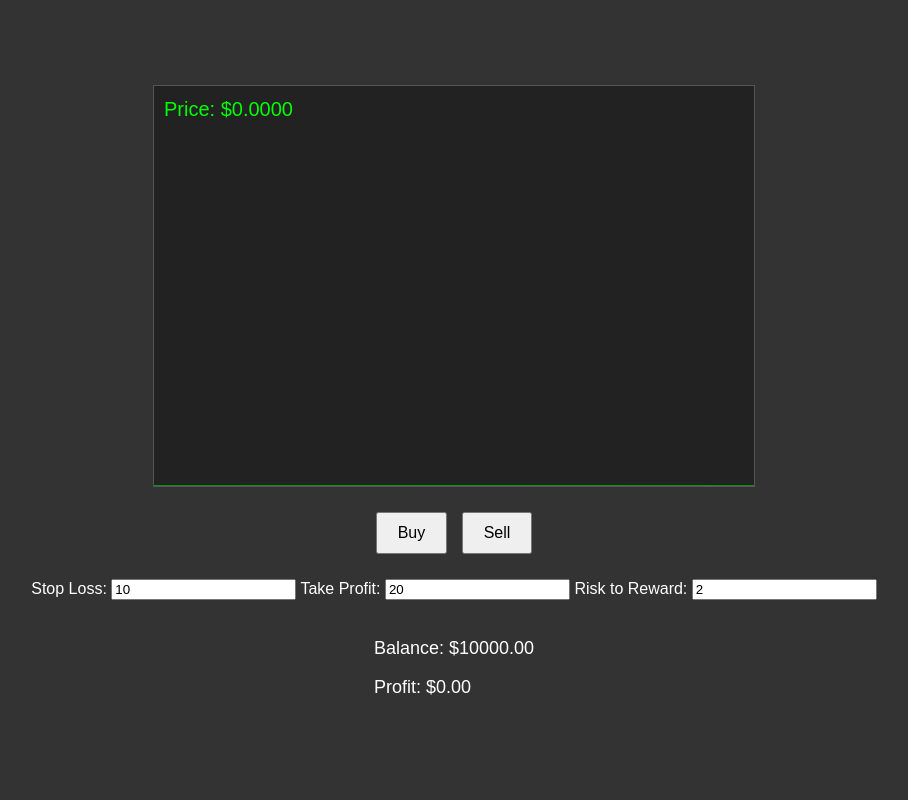
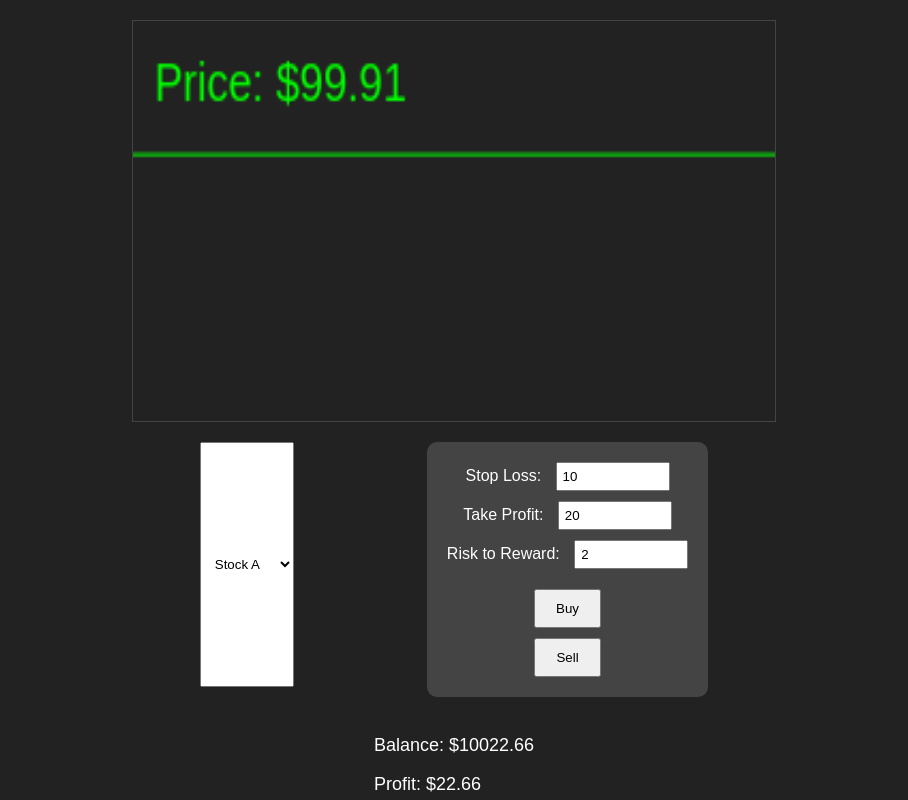
Before and after one commit to SuessVilliano/TradeGame, a plain HTML site: page index.html in a window 1280 px wide. Both pictures are taken after a click on the button "Buy". Shown: the top 800 px of the page, without its empty margins (186-1094 px from the left). Drawn offline with Linux system fonts and the light colour scheme; no server answers.

Commit message:
Update index.html

```diff
--- a/index.html
+++ b/index.html
@@ -3,59 +3,138 @@
 <head>
     <meta charset="UTF-8">
     <meta name="viewport" content="width=device-width, initial-scale=1.0">
-    <title>TradeMaster: Real-Time Trading Simulation</title>
+    <title>TradeMaster: Trading Simulation Dashboard</title>
     <style>
         body, html {
             margin: 0;
             padding: 0;
             font-family: Arial, sans-serif;
-            background-color: #333;
+            background-color: #222;
             color: white;
             display: flex;
-            justify-content: center;
+            flex-direction: column;
             align-items: center;
             height: 100vh;
+        }
+        #dashboard {
+            display: flex;
             flex-direction: column;
+            align-items: center;
+            width: 80%;
+            margin-top: 20px;
+        }
+        #chartArea {
+            width: 100%;
+            height: 400px;
+            background-color: #333;
+            border: 1px solid #444;
+            position: relative;
         }
         canvas {
+            width: 100%;
+            height: 100%;
             background-color: #222;
-            border: 1px solid #555;
         }
-        .controls, .smart-panel {
+        .controls {
+            display: flex;
+            justify-content: space-around;
+            width: 100%;
             margin-top: 20px;
         }
-        button {
+        .trade-panel {
+            display: flex;
+            flex-direction: column;
+            align-items: center;
+            background-color: #444;
+            padding: 20px;
+            border-radius: 10px;
+        }
+        .trade-panel label {
+            margin-bottom: 10px;
+        }
+        .trade-panel input {
+            width: 100px;
+            padding: 5px;
+            margin-left: 10px;
+        }
+        .trade-panel button {
             padding: 10px 20px;
-            margin: 5px;
-            font-size: 16px;
+            margin-top: 10px;
         }
         .stats {
             margin-top: 20px;
             font-size: 18px;
         }
+        .trade-history {
+            margin-top: 20px;
+            width: 100%;
+        }
+        table {
+            width: 100%;
+            border-collapse: collapse;
+            margin-top: 10px;
+        }
+        table, th, td {
+            border: 1px solid #444;
+        }
+        th, td {
+            padding: 8px;
+            text-align: center;
+        }
+        select {
+            padding: 10px;
+            margin-bottom: 10px;
+        }
     </style>
 </head>
 <body>
 
-<canvas id="marketCanvas" width="600" height="400"></canvas>
+<div id="dashboard">
+    <div id="chartArea">
+        <canvas id="marketCanvas"></canvas>
+    </div>
     <div class="controls">
+        <select id="marketSelect">
+            <option value="Stock A">Stock A</option>
+            <option value="Crypto B">Crypto B</option>
+            <option value="Forex C">Forex C</option>
+        </select>
+        <div class="trade-panel">
+            <label>Stop Loss: <input type="number" id="stopLoss" value="10"></label>
+            <label>Take Profit: <input type="number" id="takeProfit" value="20"></label>
+            <label>Risk to Reward: <input type="number" id="riskReward" value="2"></label>
             <button id="buyButton">Buy</button>
             <button id="sellButton">Sell</button>
         </div>
-<div class="smart-panel">
-    <label>Stop Loss: <input type="number" id="stopLoss" value="10"></label>
-    <label>Take Profit: <input type="number" id="takeProfit" value="20"></label>
-    <label>Risk to Reward: <input type="number" id="riskReward" value="2"></label>
     </div>
     <div class="stats">
         <p id="balance">Balance: $10,000</p>
-    <p id="message">Waiting for real-time data...</p>
+        <p id="message">Select a market and place your trade.</p>
+    </div>
+    <div class="trade-history">
+        <h3>Trade History</h3>
+        <table id="historyTable">
+            <thead>
+                <tr>
+                    <th>Market</th>
+                    <th>Action</th>
+                    <th>Entry Price</th>
+                    <th>Exit Price</th>
+                    <th>Profit/Loss</th>
+                </tr>
+            </thead>
+            <tbody id="historyBody">
+                <!-- Trade history will be dynamically added here -->
+            </tbody>
+        </table>
+    </div>
 </div>
 
 <script>
     const canvas = document.getElementById('marketCanvas');
     const ctx = canvas.getContext('2d');
 
+    const marketSelect = document.getElementById('marketSelect');
     const buyButton = document.getElementById('buyButton');
     const sellButton = document.getElementById('sellButton');
     const balanceDisplay = document.getElementById('balance');
@@ -63,29 +142,18 @@
     const stopLossInput = document.getElementById('stopLoss');
     const takeProfitInput = document.getElementById('takeProfit');
     const riskRewardInput = document.getElementById('riskReward');
+    const historyBody = document.getElementById('historyBody');
 
     let balance = 10000;
-    let isBuy = false;
-    let currentPrice = 0;
+    let currentPrice = 100;  // Start with a default price
     let tradeHistory = [];
+    let selectedMarket = marketSelect.value;
 
-    // OANDA API Details
-    const apiKey = 'YOUR_OANDA_API_KEY';
-    const accountID = 'YOUR_OANDA_ACCOUNT_ID';
-    const symbol = 'EUR_USD';
-
-    // Function to fetch real-time data from OANDA
-    async function fetchMarketData() {
-        const url = `https://api-fxpractice.oanda.com/v3/instruments/${symbol}/candles?count=1&price=M&granularity=M1`;
-        const response = await fetch(url, {
-            method: 'GET',
-            headers: {
-                'Authorization': `Bearer ${apiKey}`,
-                'Content-Type': 'application/json'
-            }
-        });
-        const data = await response.json();
-        currentPrice = parseFloat(data.candles[0].mid.c);
+    function simulateMarketData() {
+        // Simulate market price fluctuations
+        currentPrice += (Math.random() - 0.5) * 2;  // Random price changes
+        if (currentPrice < 90) currentPrice = 90;   // Floor price
+        if (currentPrice > 110) currentPrice = 110; // Ceiling price
         updateMarket(currentPrice);
     }
 
@@ -103,113 +171,94 @@
         // Display current price
         ctx.fillStyle = '#00ff00';
         ctx.font = '20px Arial';
-        ctx.fillText('Price: $' + price.toFixed(4), 10, 30);
+        ctx.fillText('Price: $' + price.toFixed(2), 10, 30);
+    }
+
+    marketSelect.addEventListener('change', () => {
+        selectedMarket = marketSelect.value;
+        messageDisplay.textContent = `Selected Market: ${selectedMarket}`;
+        resetMarket();
+    });
+
+    function resetMarket() {
+        currentPrice = 100;
+        updateMarket(currentPrice);
     }
 
     // Handle buy action
     buyButton.addEventListener('click', () => {
-        isBuy = true;
-        executeTrade();
+        executeTrade(true);
     });
 
     // Handle sell action
     sellButton.addEventListener('click', () => {
-        isBuy = false;
-        executeTrade();
+        executeTrade(false);
     });
 
-    function executeTrade() {
-        const originalPrice = currentPrice;
+    function executeTrade(isBuy) {
+        const entryPrice = currentPrice;
         const stopLoss = parseFloat(stopLossInput.value);
         const takeProfit = parseFloat(takeProfitInput.value);
         const riskReward = parseFloat(riskRewardInput.value);
         const tradeEntry = {
+            market: selectedMarket,
             action: isBuy ? 'Buy' : 'Sell',
-            entryPrice: originalPrice,
-            stopLoss: isBuy ? originalPrice - stopLoss : originalPrice + stopLoss,
-            takeProfit: isBuy ? originalPrice + takeProfit : originalPrice - takeProfit,
+            entryPrice: entryPrice,
+            stopLoss: isBuy ? entryPrice - stopLoss : entryPrice + stopLoss,
+            takeProfit: isBuy ? entryPrice + takeProfit : entryPrice - takeProfit,
             timestamp: new Date(),
         };
 
-        // Simulate price movement (real data would require waiting)
-        simulateMarketMovement();
+        simulateMarketData();  // Simulate market movement
 
-        // Calculate trade result
+        let exitPrice = currentPrice;
         let profit = 0;
+
         if (isBuy) {
-            if (currentPrice >= tradeEntry.takeProfit) {
+            if (exitPrice >= tradeEntry.takeProfit) {
                 profit = takeProfit * 100;
-                messageDisplay.textContent = `Take Profit Hit! Profit: $${profit.toFixed(2)}`;
-            } else if (currentPrice <= tradeEntry.stopLoss) {
+            } else if (exitPrice <= tradeEntry.stopLoss) {
                 profit = -stopLoss * 100;
-                messageDisplay.textContent = `Stop Loss Hit! Loss: $${(-profit).toFixed(2)}`;
             } else {
-                profit = (currentPrice - originalPrice) * 100;
-                messageDisplay.textContent = profit >= 0 ? `Profit: $${profit.toFixed(2)}` : `Loss: $${(-profit).toFixed(2)}`;
+                profit = (exitPrice - entryPrice) * 100;
             }
         } else {
-            if (currentPrice <= tradeEntry.takeProfit) {
+            if (exitPrice <= tradeEntry.takeProfit) {
                 profit = takeProfit * 100;
-                messageDisplay.textContent = `Take Profit Hit! Profit: $${profit.toFixed(2)}`;
-            } else if (currentPrice >= tradeEntry.stopLoss) {
+            } else if (exitPrice >= tradeEntry.stopLoss) {
                 profit = -stopLoss * 100;
-                messageDisplay.textContent = `Stop Loss Hit! Loss: $${(-profit).toFixed(2)}`;
             } else {
-                profit = (originalPrice - currentPrice) * 100;
-                messageDisplay.textContent = profit >= 0 ? `Profit: $${profit.toFixed(2)}` : `Loss: $${(-profit).toFixed(2)}`;
+                profit = (entryPrice - exitPrice) * 100;
             }
         }
 
-        tradeEntry.exitPrice = currentPrice;
+        tradeEntry.exitPrice = exitPrice;
         tradeEntry.profit = profit;
         tradeHistory.push(tradeEntry);
 
-        // Update balance
         balance += profit;
         balanceDisplay.textContent = 'Balance: $' + balance.toFixed(2);
 
-        // Check if the game should end
-        if (balance <= 0) {
-            messageDisplay.textContent = 'Game Over! You\'ve run out of money.';
-            buyButton.disabled = true;
-            sellButton.disabled = true;
-            generateTradeReport();
-        }
+        addTradeToHistory(tradeEntry);
+
+        // Show the trade result
+        messageDisplay.textContent = profit >= 0 ? `Profit: $${profit.toFixed(2)}` : `Loss: $${(-profit).toFixed(2)}`;
     }
 
-    // Function to simulate market movement (or use real-time updates)
-    function simulateMarketMovement() {
-        // Here you would typically wait for real-time data updates
-        // For simplicity, we'll simulate a small movement
-        currentPrice += (Math.random() - 0.5) * 0.0001;
-        updateMarket(currentPrice);
+    function addTradeToHistory(trade) {
+        const row = document.createElement('tr');
+        row.innerHTML = `
+            <td>${trade.market}</td>
+            <td>${trade.action}</td>
+            <td>${trade.entryPrice.toFixed(2)}</td>
+            <td>${trade.exitPrice.toFixed(2)}</td>
+            <td>${trade.profit >= 0 ? '$' + trade.profit.toFixed(2) : '-$' + (-trade.profit).toFixed(2)}</td>
+        `;
+        historyBody.appendChild(row);
     }
 
-    // Function to generate trade report
-    function generateTradeReport() {
-        let totalProfit = 0;
-        let wins = 0;
-        let losses = 0;
-
-        tradeHistory.forEach(trade => {
-            totalProfit += trade.profit;
-            if (trade.profit > 0) wins++;
-            else losses++;
-        });
-
-        const winLossRatio = wins / losses || 0;
-        const averageProfit = totalProfit / tradeHistory.length || 0;
-
-        alert(`Trade Report:
-Total P&L: $${totalProfit.toFixed(2)}
-Wins: ${wins}, Losses: ${losses}
-Win/Loss Ratio: ${winLossRatio.toFixed(2)}
-Average P&L per Trade: $${averageProfit.toFixed(2)}
-Total Trades: ${tradeHistory.length}`);
-    }
-
-    // Start fetching real-time data
-    setInterval(fetchMarketData, 5000); // Fetch new data every 5 seconds
+    // Simulate market data updates
+    setInterval(simulateMarketData, 2000); // Update every 2 seconds
 </script>
 
 </body>
```
Lines whose indentation alone changed are shown as unchanged.
